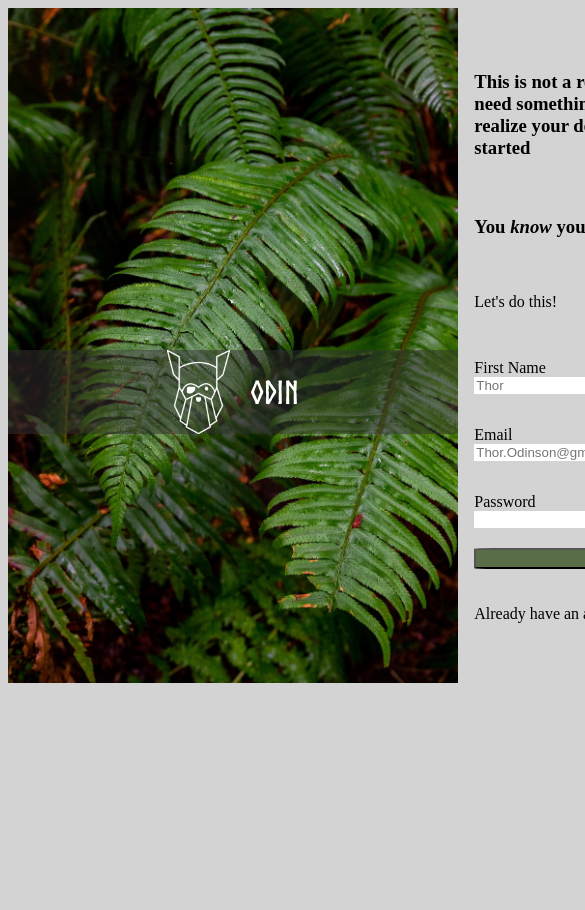
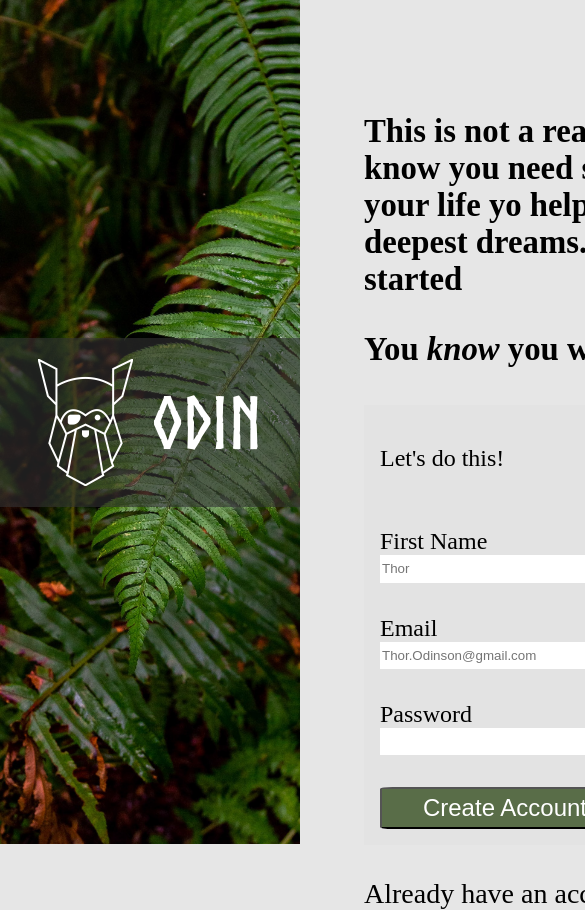
Before and after one commit to soch0788/Sign-up-form_TOP, a plain HTML site: page index.html in a window 390 px wide. Shown: the top 910 px of the page, 585 px wide, since content can reach past the window. Before the commit the page ends 844 px from the top, so only its background shows below. Drawn offline with Linux system fonts and the light colour scheme.

Commit message:
Update responsive sizing

```diff
--- a/index.html
+++ b/index.html
@@ -9,14 +9,13 @@
 </head>
 <body>
     <div class="left side">
-        <img id="background" src="Background.jpg">
         <div class="odin-image">
             <img src="odin-lined.png">
             <h1>ODIN</h1>
         </div>
     </div>
     <div class="right side">
-        <div class="right header">
+        <div class="right-header">
             <h3> This is not a real online service! You know you need something like this in your life yo help you realize your deepest dreams. Sign up <em>now</em> to get started</h3>
             <h3> You <em>know</em> you want to</h3>
         </div>
@@ -46,8 +45,9 @@
                 <label for="passwordConfirm">Confirm Password</label>
                 <input type="password" id="passwordConfirm" placeholder=" " required>
             </div>
+            <button type="submit">Create Account</button>
         </form>
-        <button type="submit">Create Account</button>
+
         <p>Already have an account? <a href="index.html">Log in</a></p>
     </div>
 </body>
--- a/style.css
+++ b/style.css
@@ -1,22 +1,20 @@
 .left{
-    /* background-image: url("./Background.jpg"); */
-    /* width: 35vw; */
+    background-image: url("./Background.jpg");
+    width: max(300px, 40vw);
+    height: 100vh;
+    overflow: hidden;
+    z-index: -1;
+    background-size: cover;
+    flex: 0 0 auto;
 }
 
 @font-face { font-family: Norse-Bold;
     src: url('Norse-Bold.otf'); }
 
-#background{
-    position: relative;
-    z-index: -1;
-    width: auto;
-    height: 100%;
-}
-
 .odin-image{
     position: relative;
-    top: -50%;
-    background-color: rgba(50,50,50,.5);
+    top: 40vh;
+    background-color: rgba(50,50,50,.6);
     width: 100%;
     color: white;
     font-family:  Norse-Bold;
@@ -25,39 +23,55 @@
     display: flex;
     align-items: center;
     gap: 20px;
+    z-index: 5;
+    font-size: 36px;
 }
 
 .odin-image > img {
-    height: 10vh;
+    height: 15vh;
     width: auto;
 }
 
 body {
     display: flex;
-    gap: 1rem;
+    gap: 0 1rem;
     height: 80vh;
-    background-color: lightgray;
+    background-color: rgb(230,230,230);
+    padding: 0;
+    margin: 0;
+    overflow: overlay;
 }
 
 .right {
     display:flex;
     flex-direction: column;
-    gap: 20px;
-    justify-content: center;
+    gap: 5px;
+    justify-content: flex-start;
+    padding: max(5rem, 5px) 3rem 0 3rem;
+    font-size: 28px;
 }
 
+
 form {
+    /* border: darkgray solid; */
+    background-color:rgb(227,227,227);
     display: grid;
     grid-template-columns: 1fr 1fr;
-    gap: 2rem;
+    font-size: 24px;
+    gap: 2rem 5px;
+    padding: 1rem;
+}
 
-}
 
 .formHeader{
     grid-column-start: 1;
     grid-column-end: 3;
 }
 
+input{
+    height: 3vh;
+    width: max(250px, 15vw);
+}
 
 input,label{
     display:flex;
@@ -68,6 +82,10 @@ button {
     border-radius: 5%;
     background-color: #596D48;
     color: white;
+    height: 5vh;
+    font-size: 24px;
+    width: max(250px, 15vw);
+
 }
 
 input:valid {
```
